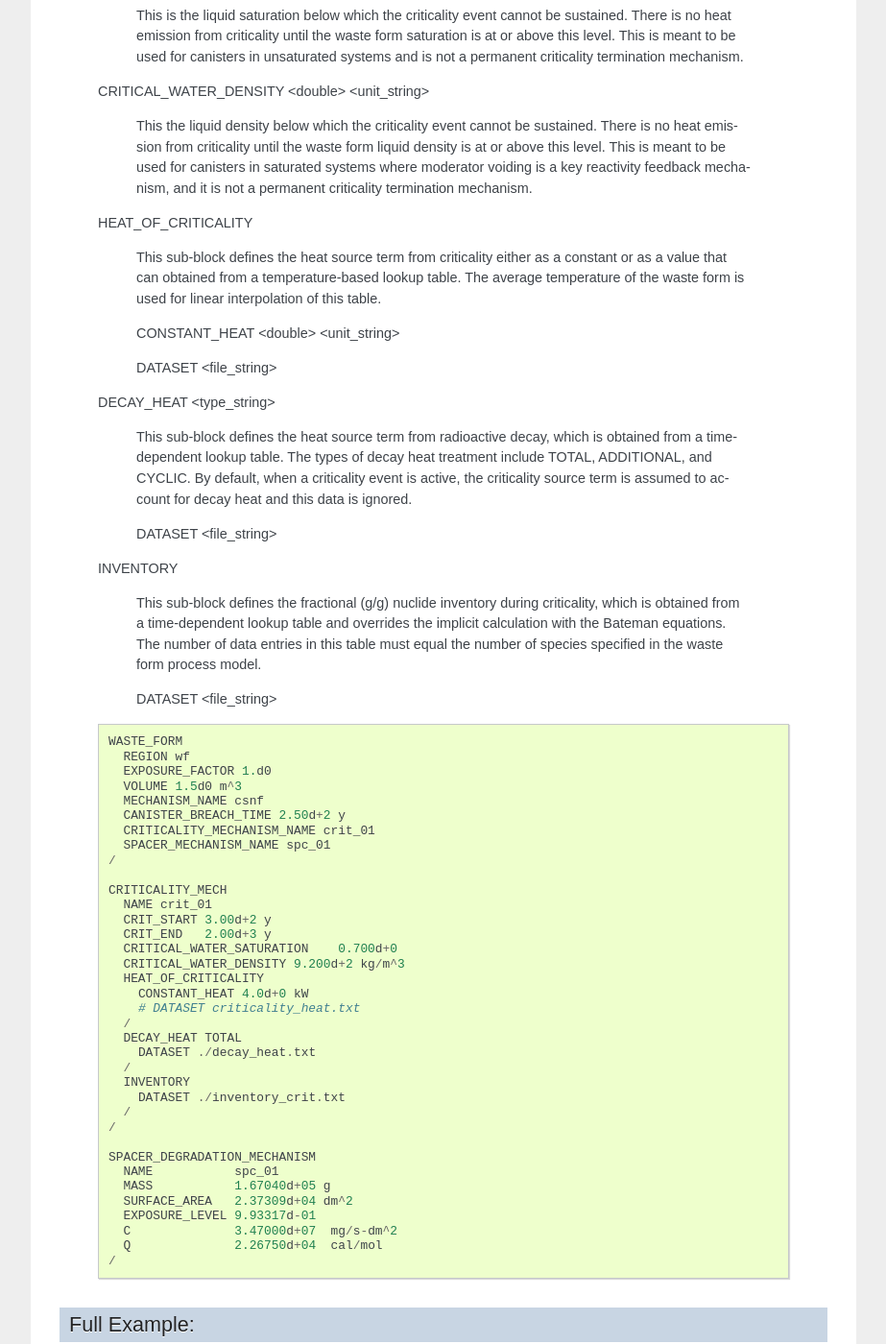
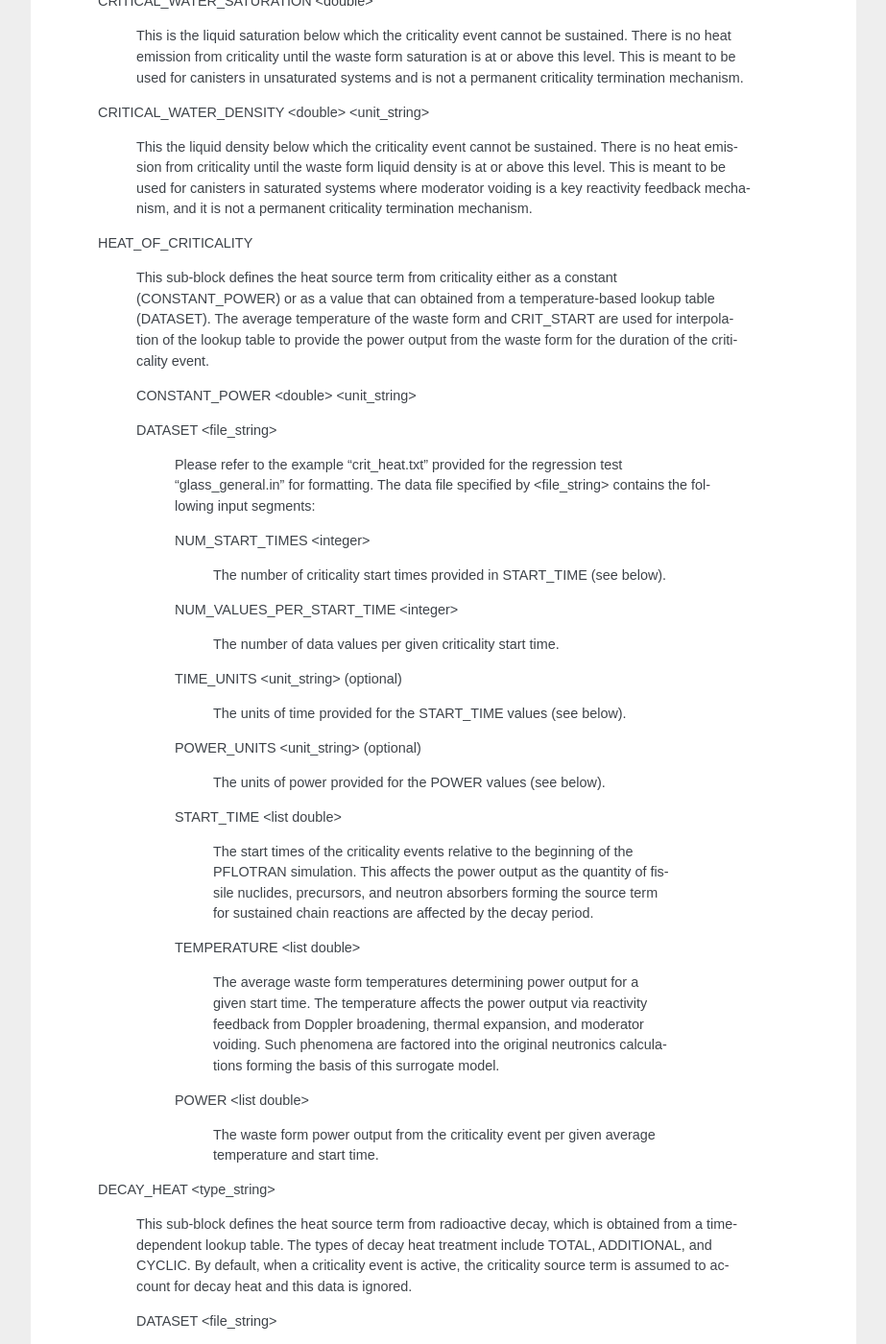
Before and after one commit to Miracloon/pflotran-documentation, a Sphinx documentation site: the page built from source/user_guide/cards/gdsa/waste_form_general_card.rst, in a window 1280 px wide and 1400 px high, scrolled down 12458 px. Shown: the whole window at 96% size, without its empty margins (318-1241 px from the left). Built offline with Sphinx 7.4.7, drawn with Linux system fonts in a browser that asks for light colours; some of the changed text lies outside the part shown.

Commit message:
Added detail on heat of criticality lookup table. Changed CONSTANT_HEAT to CONSTANT_POWER.

```diff
--- a/source/user_guide/cards/gdsa/waste_form_general_card.rst
+++ b/source/user_guide/cards/gdsa/waste_form_general_card.rst
@@ -638,7 +638,7 @@ IMPLICIT_SOLUTION
 
 SPACER_DEGRADATION_MECHANISM
 
- If this optional block is included, a time- and temperature-dependent spacer grid corrosion model will be evaluated as a means of terminating criticality events associated with the waste form. The model becomes active after the canister is breached. When the spacer grids have degraded below 0.5% of the original total mass, they are assumed to fail, which implies a loss of critical configuration.
+ If this optional block is included, a time- and temperature-dependent spacer grid corrosion model will be evaluated as a means of terminating criticality events associated with the waste form. The model becomes active after the canister is breached. When the spacer grids have degraded below 1% of the original total mass, they are assumed to fail, which implies a loss of critical configuration.
 
  The spacer grid vitality :math:`V_{s}` is determined using the corrosion rate :math:`R` and total initial mass :math:`M_{0}` over time steps :math:`t_{i}` to :math:`t_{i+1}`, where at canister breach :math:`V_{s,0}=1`:
 
@@ -681,7 +681,7 @@ SPACER_DEGRADATION_MECHANISM
 
 CRITICALITY_MECH
 
- Including this card will define the mechanism for associated criticality events in a waste form.
+ Including this card will define a criticality mechanism that can specified for a waste form containing fissile material.
 
  NAME <name_string>
 
@@ -689,11 +689,11 @@ CRITICALITY_MECH
 
  CRIT_START <double> <unit_string>
 
-  Start time of criticality event.
+  The start time of the criticality event.
 
  CRIT_END <double> <unit_string>
 
-  End time of criticality event.
+  The end time of the criticality event.
 
  CRITICAL_WATER_SATURATION <double>
 
@@ -705,11 +705,41 @@ CRITICALITY_MECH
 
  HEAT_OF_CRITICALITY
 
-  This sub-block defines the heat source term from criticality either as a constant or as a value that can obtained from a temperature-based lookup table. The average temperature of the waste form is used for linear interpolation of this table.
+  This sub-block defines the heat source term from criticality either as a constant (CONSTANT_POWER) or as a value that can obtained from a temperature-based lookup table (DATASET). The average temperature of the waste form and CRIT_START are used for interpolation of the lookup table to provide the power output from the waste form for the duration of the criticality event.
 
-  CONSTANT_HEAT <double> <unit_string>
+  CONSTANT_POWER <double> <unit_string>
 
   DATASET <file_string>
+
+    Please refer to the example "crit_heat.txt" provided for the regression test "glass_general.in" for formatting. The data file specified by <file_string> contains the following input segments:
+
+    NUM_START_TIMES <integer>
+
+      The number of criticality start times provided in START_TIME (see below).
+
+    NUM_VALUES_PER_START_TIME <integer>
+
+      The number of data values per given criticality start time.
+
+    TIME_UNITS <unit_string> (optional)
+
+      The units of time provided for the START_TIME values (see below).
+
+    POWER_UNITS <unit_string> (optional)
+
+      The units of power provided for the POWER values (see below).
+
+    START_TIME <list double>
+
+      The start times of the criticality events relative to the beginning of the PFLOTRAN simulation. This affects the power output as the quantity of fissile nuclides, precursors, and neutron absorbers forming the source term for sustained chain reactions are affected by the decay period.
+
+    TEMPERATURE <list double>
+
+      The average waste form temperatures determining power output for a given start time. The temperature affects the power output via reactivity feedback from Doppler broadening, thermal expansion, and moderator voiding. Such phenomena are factored into the original neutronics calculations forming the basis of this surrogate model.
+
+    POWER <list double>
+
+      The waste form power output from the criticality event per given average temperature and start time.
 
  DECAY_HEAT <type_string>
 
@@ -742,7 +772,7 @@ CRITICALITY_MECH
      CRITICAL_WATER_SATURATION    0.700d+0
      CRITICAL_WATER_DENSITY 9.200d+2 kg/m^3
      HEAT_OF_CRITICALITY
-       CONSTANT_HEAT 4.0d+0 kW
+       CONSTANT_POWER 4.0d+0 kW
        # DATASET criticality_heat.txt
      /
      DECAY_HEAT TOTAL
```
